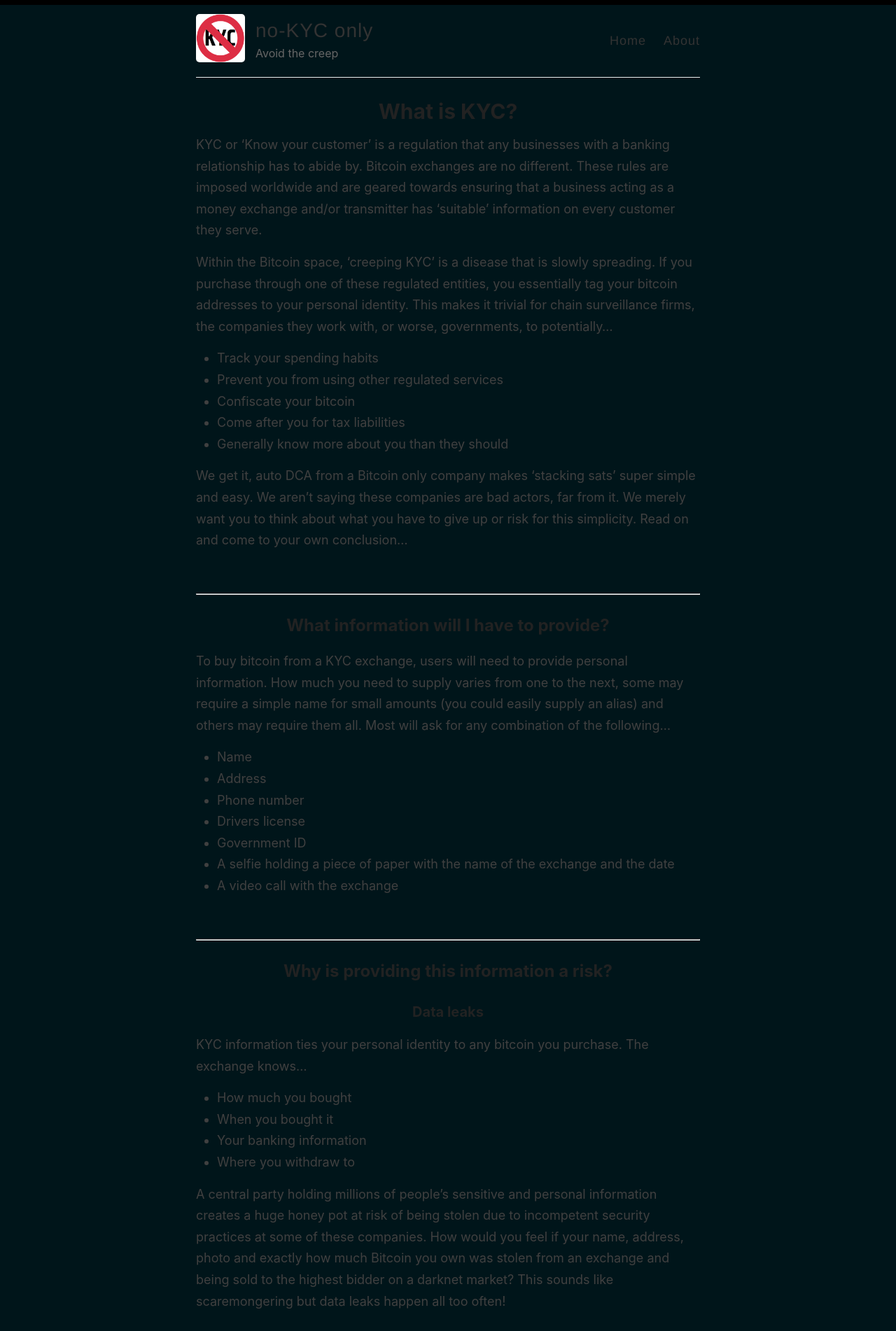
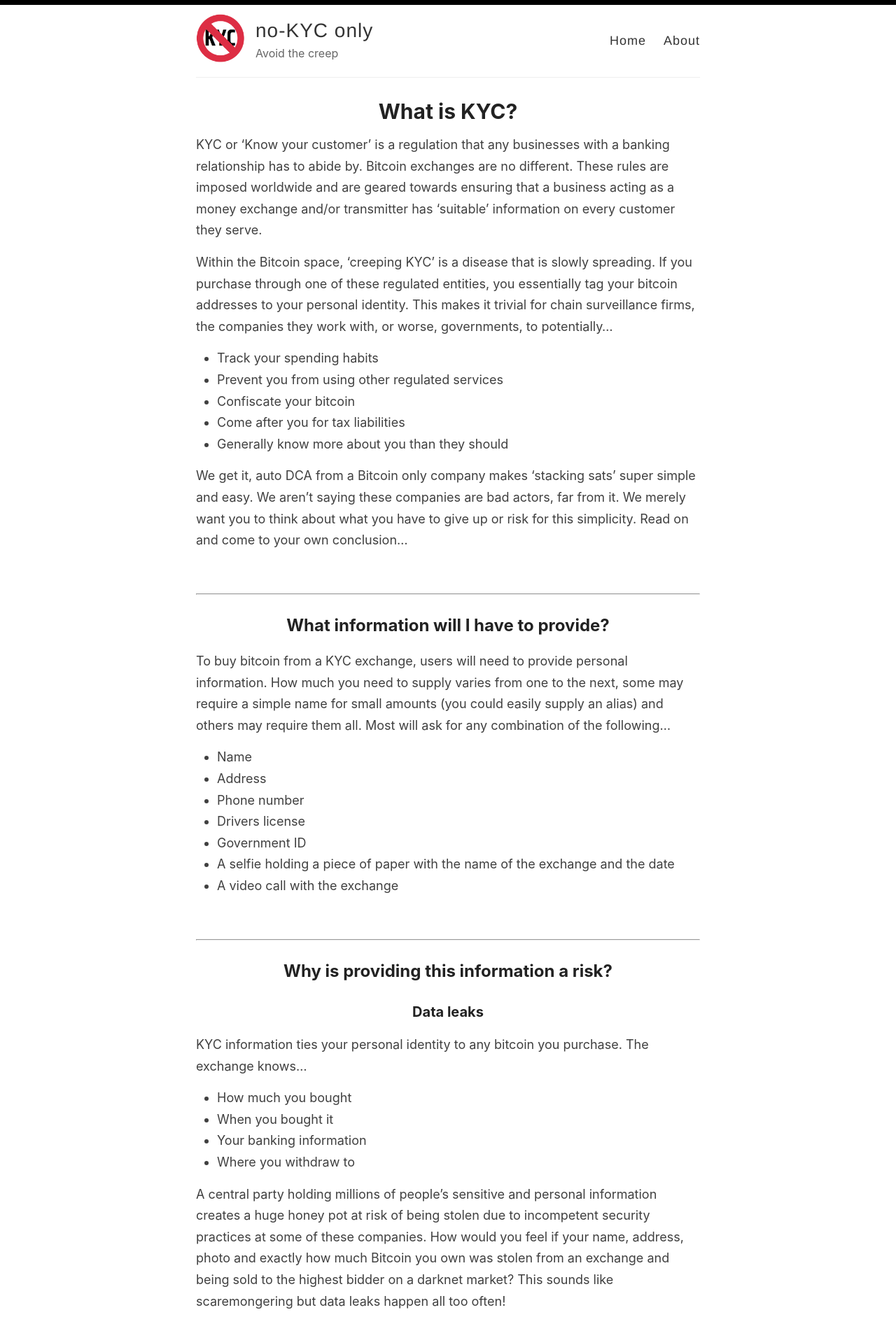
Before and after one commit to BitcoinQnA/noKYConly, a Jekyll site: the page built from index.html, in a window 1280 px wide. Shown: the top 1902 px of the page at 70% size. Built offline with Jekyll 4.4.1, drawn with Linux system fonts in a browser that asks for light colours; the list of posts is cut into pages by our own code.

Commit message:
Update style.scss

```diff
--- a/assets/style.scss
+++ b/assets/style.scss
@@ -21,7 +21,7 @@ html {
 }
 
 body {
-  background: #00151a;
+  background: #fff;
   font-family: -system-ui, -apple-system, BlinkMacSystemFont, "Segoe UI", Roboto, Helvetica, Arial, sans-serif, "Apple Color Emoji", "Segoe UI Emoji", "Segoe UI Symbol";
   color: #404040;
   line-height: 1.7;
```
